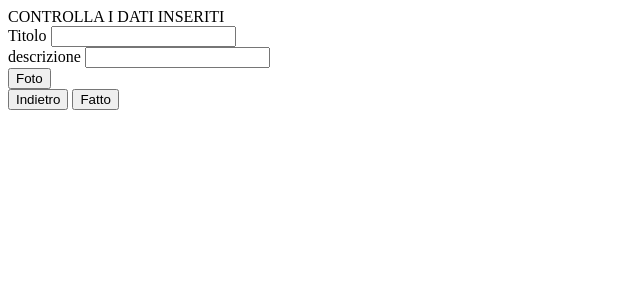
After one commit to AndreaGot/reminiscence, a Django app: template reminiscence/main/templates/main/aggiungi/aggiungiRicordo2Err.html in a window 1280 px wide. The commit adds this page. Shown: the top 300 px of the page, without its empty margins (0-640 px from the left). Run offline with Django 3.2, Linux system fonts and the light colour scheme; the template is opened without the code that fills it, so the values that code supplies are empty; parts of the project's set-up code (start-up, migrations or seed data) failed here and were passed over; some libraries are stand-ins or nearby versions.

Commit message:
templates aggiungiRicordo2Err added. Please use it when checking data integrity in aggiungiRicordo2 template.

```diff
--- /dev/null
+++ b/reminiscence/main/templates/main/aggiungi/aggiungiRicordo2Err.html
@@ -0,0 +1,38 @@
+<!DOCTYPE html>
+<html>
+	<head>
+		<meta charset="utf-8" />
+
+		<script type="text/javascript" src="jquery-1.9.1.min.js"></script>
+		<!--<script type="text/javascript" src="aggiungiRicordo.js"></script>-->
+		<script src="http://code.jquery.com/ui/1.10.2/jquery-ui.js"></script>
+		<link rel="stylesheet" href="http://code.jquery.com/ui/1.10.2/themes/smoothness/jquery-ui.css" />
+		<title>
+			Riminiscence - Aggiungi ricordo
+		</title>
+
+	</head>
+	<body>
+	CONTROLLA I DATI INSERITI
+		<div id="container">
+			<form id="contactform" class="rounded" method="post" action="{% url 'main:add3' %}">
+			{% csrf_token %}
+			<div id="titolo">
+				<label for="titolo" >Titolo</label>
+				<input id="titolo" name="titolo" type="text" />
+			</div>
+			<div id="descrizione">
+				<label for="descrizione">descrizione</label>
+				<input id="descrizione" name="descrizione" type="text" />
+			</div>
+			<div id="foto">
+				<button>Foto</button>
+			</div>
+			<div id="indietro" style="display:inline">
+				<button> Indietro</button>
+			</div>
+				<input type="submit" name="Fatto"  class="button" value="Fatto" />
+			</form>
+		</div>
+	</body>
+</html>
--- a/reminiscence/main/templates/main/login/login.html
+++ b/reminiscence/main/templates/main/login/login.html
@@ -83,9 +83,9 @@ function redirect() {
 {% csrf_token %}
 <div class="form-title" id="title"><h2>Log in</h2></div>
 <div class="form-title">Name</div>
-<input class="form-field" type="text" name="firstname"  method="POST"/><br />
+<input class="form-field" type="text" name="firstname"/><br />
 <div class="form-title">Password</div>
-<input class="form-field" type="password" name="password" method="POST" /><br />
+<input class="form-field" type="password" name="password" /><br />
 <div>
 <input class="submit-button" type="submit" value="Submit" onclick="checkValues(event)" style="width:40%;"/>
 <span style="width:5%">or</span>
--- a/reminiscence/main/views.py
+++ b/reminiscence/main/views.py
@@ -91,6 +91,8 @@ def verificaAdd(request):
 # Se la seconda parte e corretta, chiama una pagina di conferma
 
 def verificaAdd2(request):
+
+	#SE I DATI NON SONO CORRETTI CHIAMA IL TEMPLATE aggiungiRicordo2Err (già creato in main/aggiungi/aggiungiRicordo2Err)
 	return render(request,'main/aggiungi/confermaInsert.html')
 
 
```
Also changed, not shown: 2 other files.
